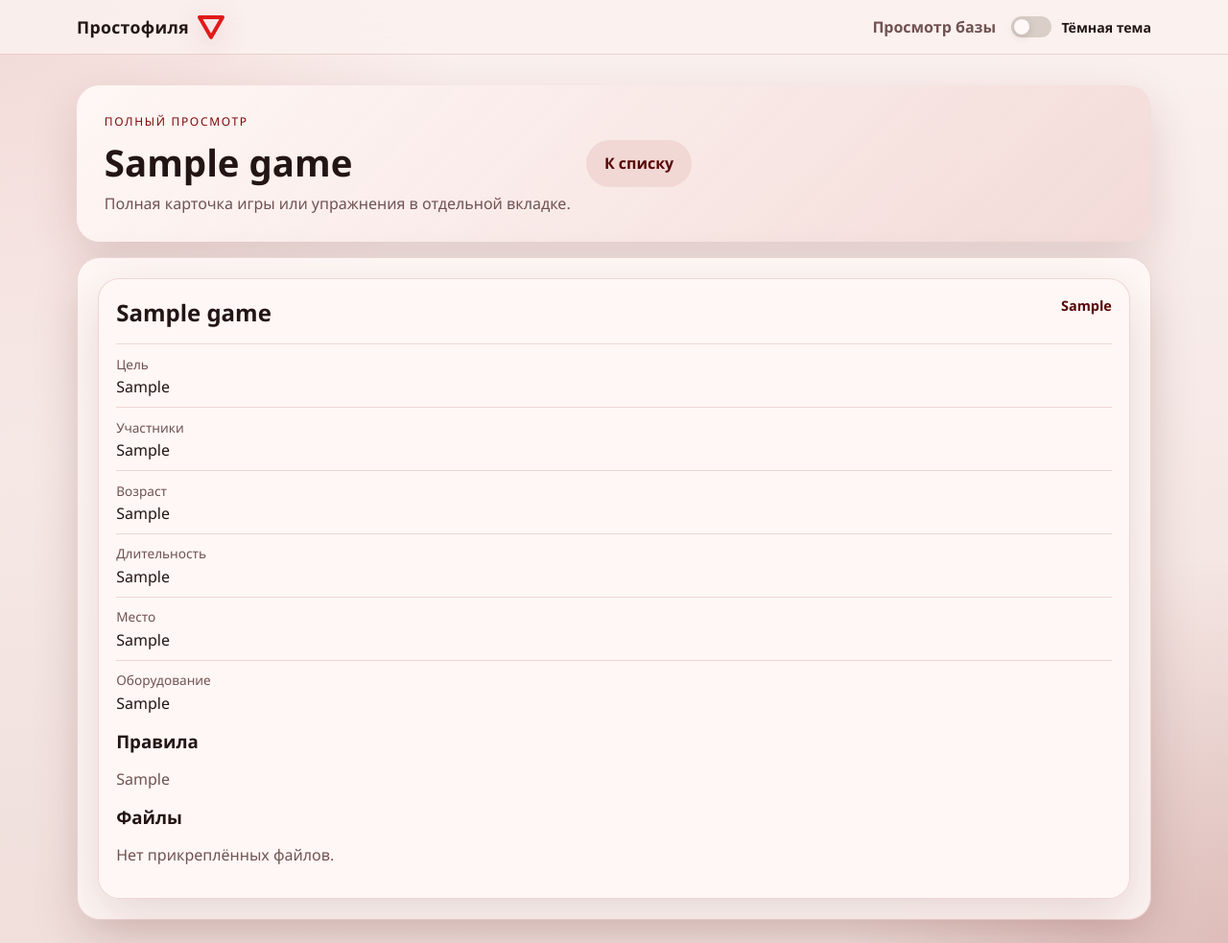
After one commit to Wool5443/games_manual, a Flask app: page /games/1 in a window 1280 px wide. The commit adds this page. Shown: the whole page at 96% size. Run offline with Flask 3, Linux system fonts and the light colour scheme; data comes from the database, SQL or seed files in the repository; tables that the repository leaves empty hold one stand-in row (values such as "Sample post").

Commit message:
Add full-page game view links

```diff
--- a/app.py
+++ b/app.py
@@ -953,6 +953,18 @@ def games_list():
     )
 
 
+@app.route("/games/<int:game_id>")
+def game_detail(game_id: int):
+    init_db()
+    game = get_game_or_404(game_id)
+    return render_template(
+        "game_detail.html",
+        game=game,
+        parse_files_json=parse_files_json,
+        parse_multi_categories=parse_multi_categories,
+    )
+
+
 @app.route("/my-games")
 @game_editor_required
 def my_games():
--- a/static/styles.css
+++ b/static/styles.css
@@ -1107,6 +1107,12 @@ small {
   margin-top: 1rem;
   display: flex;
   justify-content: flex-start;
+  gap: 0.75rem;
+  flex-wrap: wrap;
+}
+
+.card-detail {
+  min-height: auto;
 }
 
 .file-list {
--- /dev/null
+++ b/templates/game_detail.html
@@ -0,0 +1,66 @@
+{% extends "base.html" %}
+
+{% block title %}{{ game['title'] }}{% endblock %}
+
+{% block content %}
+  <section class="hero compact">
+    <div>
+      <p class="eyebrow">Полный просмотр</p>
+      <h1>{{ game['title'] }}</h1>
+      <p class="lead">Полная карточка игры или упражнения в отдельной вкладке.</p>
+    </div>
+    <div class="hero-admin-actions">
+      <a class="button-secondary" href="{{ url_for('games_list') }}">К списку</a>
+      {% if can_edit_game(game) %}
+        {% if is_admin_authenticated %}
+          <a class="hero-action" href="{{ url_for('admin_edit_game', game_id=game['id'], return_to=url_for('game_detail', game_id=game['id'])) }}">Редактировать</a>
+        {% else %}
+          <a class="hero-action" href="{{ url_for('edit_game', game_id=game['id'], return_to=url_for('game_detail', game_id=game['id'])) }}">Редактировать</a>
+        {% endif %}
+      {% endif %}
+    </div>
+  </section>
+
+  <section class="panel">
+    <article class="card card-detail{% if is_own_game(game) %} card-owned{% endif %}">
+      <div class="card-header">
+        <div class="card-heading">
+          <h2>{{ game['title'] }}</h2>
+          {% if is_own_game(game) %}
+            <span class="card-owned-badge">Моя игра</span>
+          {% endif %}
+        </div>
+        <div class="tag-list">
+          {% for item in parse_multi_categories(game['game_type']) %}
+            <div>{{ item }}</div>
+          {% endfor %}
+        </div>
+      </div>
+      <dl class="details">
+        <div><dt>Цель</dt><dd>{{ game['goal'] }}</dd></div>
+        <div><dt>Участники</dt><dd>{{ game['participants'] }}</dd></div>
+        <div><dt>Возраст</dt><dd>{{ game['age_category'] }}</dd></div>
+        <div><dt>Длительность</dt><dd>{{ game['duration'] }}</dd></div>
+        <div><dt>Место</dt><dd>{{ game['location'] }}</dd></div>
+        <div><dt>Оборудование</dt><dd>{{ game['equipment'] or 'Оборудование не требуется' }}</dd></div>
+      </dl>
+      <section class="card-text">
+        <h3>Правила</h3>
+        <p>{{ game['rules'] }}</p>
+      </section>
+      <section class="card-files">
+        <h3>Файлы</h3>
+        {% set files = parse_files_json(game['files_json']) %}
+        {% if files %}
+          <ul class="file-list">
+            {% for filename in files %}
+              <li><a href="{{ url_for('uploaded_file', filename=filename) }}" target="_blank" rel="noopener">{{ filename }}</a></li>
+            {% endfor %}
+          </ul>
+        {% else %}
+          <p>Нет прикреплённых файлов.</p>
+        {% endif %}
+      </section>
+    </article>
+  </section>
+{% endblock %}
--- a/templates/games_list.html
+++ b/templates/games_list.html
@@ -260,6 +260,9 @@
             <p>Нет прикреплённых файлов.</p>
           {% endif %}
         </section>
+        <div class="card-actions">
+          <a class="button-secondary" href="{{ url_for('game_detail', game_id=game['id']) }}" target="_blank" rel="noopener">Открыть полностью</a>
+        </div>
       </article>
     {% else %}
       <div class="empty-state">
--- a/templates/my_games.html
+++ b/templates/my_games.html
@@ -54,6 +54,7 @@
           {% endif %}
         </section>
         <div class="card-actions">
+          <a class="button-secondary" href="{{ url_for('game_detail', game_id=game['id']) }}" target="_blank" rel="noopener">Открыть полностью</a>
           <a class="button-secondary" href="{{ url_for('edit_game', game_id=game['id'], return_to=url_for('my_games')) }}">Редактировать</a>
         </div>
       </article>
```
